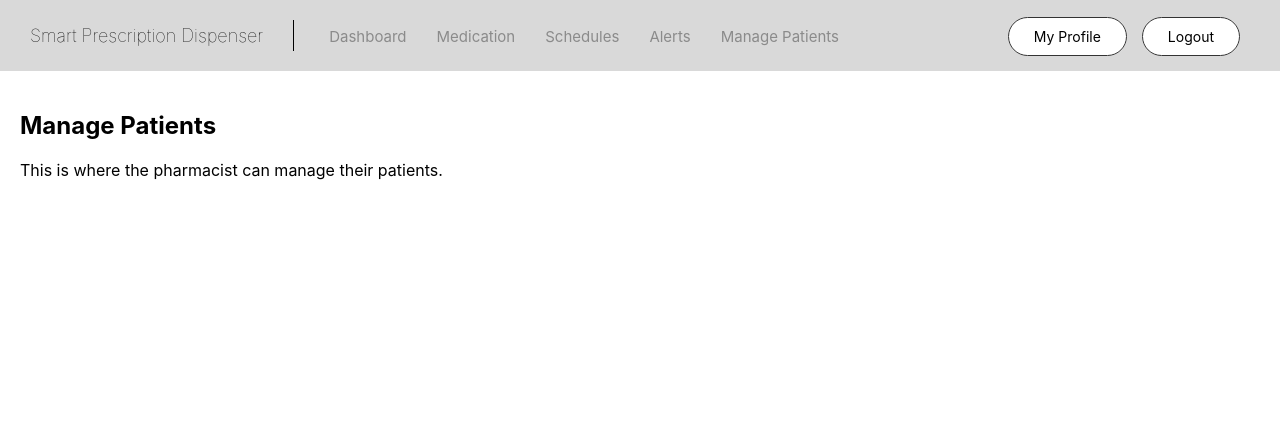
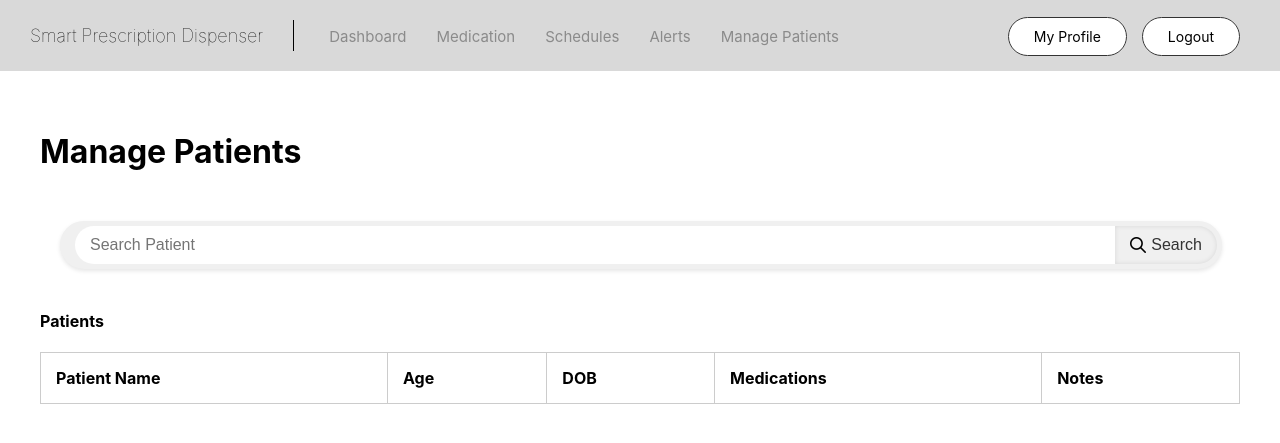
Before and after one commit to mlabeeba/Pill_Dispenser, a Flask app: page /managepatients in a window 1280 px wide. Shown: the top 443 px of the page. Run offline with Flask 3, Linux system fonts and the light colour scheme; lists and menus that the app fills with data are empty; parts of the project's set-up code (start-up, migrations or seed data) failed here and were passed over.

Commit message:
Changed the styling for the login page, made the manage page dynamic by connecting to the database and being able to query.

```diff
--- a/app.py
+++ b/app.py
@@ -1,8 +1,11 @@
-from flask import Flask, render_template, request, redirect, url_for
-
-from database import get_user_by_email
+from flask import Flask, render_template, request, redirect, url_for, flash, jsonify
+from database import get_user_by_email, get_all_patient_names, get_all_patients, Patients, db_session
+from datetime import datetime
 
 app = Flask(__name__)
+app.secret_key = 'labeeba'  # Replace with a secure secret key
+patient_names = [name[0] for name in get_all_patient_names()]  # Get names from database
+patients = get_all_patients()
 
 @app.route('/')
 def root():
@@ -18,30 +21,24 @@ def login():
         # Check for valid user
         user = get_user_by_email(email)
         if user is None:
-            print('Invalid email')
-            return redirect(url_for('error'))  # Redirect to error page for invalid email
-
-        if user.password == password:
+            flash('Invalid email. Please try again.', 'danger')
+            return render_template('login.html')
+        elif user.password != password:
+            flash('Invalid password. Please try again.', 'danger')
+            return render_template('login.html')
+        else:
             return redirect(url_for('dashboard'))
-        else:
-            print('Invalid password')
-            return redirect(url_for('error'))  # Redirect to error page for invalid password
 
     return render_template('login.html')
-
-@app.route('/login-error')
-def error():
-    # Render the error page
-    return render_template('login-error.html')
 
 @app.route('/dashboard')
 def dashboard():
     pharmacist_name = "Pharmacist 1"
-    return render_template('dashboard.html', pharmacist_name=pharmacist_name)
+    return render_template('dashboard.html', pharmacist_name=pharmacist_name, patient_names=patient_names)
 
 @app.route('/medications')
 def medications():
-    return render_template('medications.html')
+    return render_template('medications.html', patient_names=patient_names)
 
 @app.route('/schedule')
 def schedule():
@@ -51,9 +48,49 @@ def schedule():
 def alerts():
     return render_template('alerts.html')
 
-@app.route('/managepatients')
+@app.route('/managepatients', methods=['GET'])
 def managepatients():
-    return render_template('manage-patients.html')
+    search_term = request.args.get('search', '')
+
+    if search_term:
+        patients = db_session.query(Patients).filter(Patients.patient_name.ilike(f"%{search_term}%")).all()
+    else:
+        patients = db_session.query(Patients).all()
+
+    # Check and format DOB for each patient
+    for patient in patients:
+        if isinstance(patient.dob, str):
+            try:
+                # Try to parse the string to a datetime object
+                patient.dob = datetime.strptime(patient.dob, '%Y-%m-%d %H:%M:%S')  # Adjust format if needed
+            except ValueError:
+                # Handle the case if the format doesn't match
+                pass
+        if isinstance(patient.dob, datetime):
+            # Format datetime object to desired string format
+            patient.dob = patient.dob.strftime('%Y-%m-%d')
+
+    return render_template('manage-patients.html', patients=patients, search_term=search_term)
+
+@app.route('/searchpatients', methods=['GET'])
+def searchpatients():
+    search_term = request.args.get('search', '')
+
+    if search_term:
+        patients = db_session.query(Patients).filter(Patients.patient_name.ilike(f"%{search_term}%")).all()
+    else:
+        patients = db_session.query(Patients).all()
+
+    # Convert the patient data to JSON format
+    patients_data = [{
+        'patient_name': patient.patient_name,
+        'age': patient.age,
+        'dob': patient.dob,
+        'medications': patient.medications,
+        'notes': patient.notes
+    } for patient in patients]
+
+    return jsonify(patients_data)
 
 @app.route('/logout')
 def logout():
--- /dev/null
+++ b/static/patient-style.css
@@ -0,0 +1,102 @@
+.manage-patients-container {
+    color: white;
+    padding: 20px;
+}
+
+h1 {
+    color: black;
+    margin-bottom: 50px;
+}
+
+
+.search-bar input {
+    width: 100%;
+    padding: 10px;
+    font-size: 16px;
+    margin-left: 10px;
+    text-decoration: none;
+    border-color: black;
+    border-radius: 40px;
+    border-width: 1px;
+}
+
+.search-bar button {
+    background: none;
+    border: none;
+    cursor: pointer;
+}
+
+.patients-table {
+    width: 100%;
+    border-collapse: collapse;
+    margin-top: 20px;
+    color: black;
+
+}
+
+.patients-table th, .patients-table td {
+    padding: 15px;
+    border: 1px solid #ccc;
+    text-align: left;
+}
+
+.actions {
+    margin-top: 15px;
+}
+
+.edit-btn, .add-btn, .remove-btn {
+    background: #f0f0f0;
+    border: none;
+    padding: 10px;
+    margin-right: 5px;
+    cursor: pointer;
+}
+
+.search-bar {
+    display: flex;
+    align-items: center;
+    background-color: #f0f0f0;       /* Light gray background for the search bar */
+    border-radius: 25px;             /* Rounded corners for the search bar */
+    padding: 5px;
+    width: 96%;
+    box-shadow: 0px 2px 4px rgba(0, 0, 0, 0.1); /* Light shadow for depth */
+    margin-left: 20px;
+
+}
+
+#searchPatient {
+    flex: 1;                         /* Expands the input to take available space */
+    border: none;                    /* Remove default border */
+    outline: none;                   /* Remove default outline */
+    padding: 10px 15px;              /* Inner padding for text */
+    font-size: 16px;
+    border-radius: 25px 0 0 25px;    /* Rounded corners on the left */
+}
+
+.search-btn {
+    display: flex;
+    align-items: center;
+    background-color: #ffffff;       /* White background for the button */
+    border: none;                    /* Remove border */
+    padding: 10px 15px;              /* Padding for clickable area */
+    cursor: pointer;
+    font-size: 16px;
+    color: #333;                     /* Text color */
+    border-radius: 0 25px 25px 0;    /* Rounded corners on the right */
+    box-shadow: inset 0px 0px 5px rgba(0, 0, 0, 0.1); /* Inner shadow for the button */
+}
+
+.search-btn:hover {
+    background-color: #cccccc;
+}
+
+.search-icon {
+    width: 16px;                     /* Set icon size */
+    height: 16px;
+    margin-right: 5px;               /* Space between icon and text */
+}
+
+h4 {
+    color: black;
+    padding-top: 20px;
+}
--- a/templates/manage-patients.html
+++ b/templates/manage-patients.html
@@ -1,9 +1,92 @@
-<!-- templates/manage-patients.html -->
 {% extends "layout.html" %}
 
 {% block title %}Manage Patients{% endblock %}
 
 {% block content %}
-    <h2>Manage Patients</h2>
-    <p>This is where the pharmacist can manage their patients.</p>
+
+<head>
+    <meta charset="UTF-8">
+    <meta name="viewport" content="width=device-width, initial-scale=1.0">
+    <title>Manage Patients</title>
+    <link rel="stylesheet" href="{{ url_for('static', filename='patient-style.css') }}">
+</head>
+
+<div class="manage-patients-container">
+    <h1>Manage Patients</h1>
+
+    <!-- Search form with input field -->
+    <div class="search-bar">
+        <input type="text" name="search" placeholder="Search Patient" id="searchPatient">
+        <button type="button" class="search-btn">
+            <img src="{{ url_for('static', filename='images/search.png') }}" alt="Search" class="search-icon">
+            Search
+        </button>
+    </div>
+
+    <!-- Patients table -->
+    <table class="patients-table">
+    <h4>Patients</h4>
+        <thead>
+            <tr>
+                <th>Patient Name</th>
+                <th>Age</th>
+                <th>DOB</th>
+                <th>Medications</th>
+                <th>Notes</th>
+            </tr>
+        </thead>
+        <tbody id="patientsTableBody">
+            {% for patient in patients %}
+                <tr>
+                    <td>{{ patient.patient_name }}</td>
+                    <td>{{ patient.age }}</td>
+                    <td>{{ patient.dob }}</td>
+                    <td>{{ patient.medications }}</td>
+                    <td>{{ patient.notes }}</td>
+                </tr>
+            {% endfor %}
+        </tbody>
+    </table>
+</div>
+
+<script>
+    // Select the search input and table body
+    const searchInput = document.getElementById('searchPatient');
+    const tableBody = document.getElementById('patientsTableBody');
+
+    // Listen for input on the search box
+    searchInput.addEventListener('input', function() {
+        const searchTerm = searchInput.value;
+
+        // Send an AJAX request to the server
+        fetch(`/searchpatients?search=${searchTerm}`)
+            .then(response => response.json())
+            .then(data => {
+                // Clear the current table rows
+                tableBody.innerHTML = '';
+
+                // Populate the table with the new data
+                if (data.length > 0) {
+                    data.forEach(patient => {
+                        const row = document.createElement('tr');
+                        row.innerHTML = `
+                            <td>${patient.patient_name}</td>
+                            <td>${patient.age}</td>
+                            <td>${patient.dob}</td>
+                            <td>${patient.medications}</td>
+                            <td>${patient.notes}</td>
+                        `;
+                        tableBody.appendChild(row);
+                    });
+                } else {
+                    // Display "No matching patients found" if no data is returned
+                    const row = document.createElement('tr');
+                    row.innerHTML = `<td colspan="5" style="text-align: center; color: gray;">No matching patients found.</td>`;
+                    tableBody.appendChild(row);
+                }
+            })
+            .catch(error => console.error('Error fetching data:', error));
+    });
+</script>
+
 {% endblock %}
```
Also changed, not shown: database.py (+16 -0 lines), static/login-style.css (+104 -87 lines), templates/dashboard.html (+4 -5 lines), templates/login-error.html (deleted, +0 -38 lines), templates/login.html (+39 -17 lines), templates/medications.html (+3 -5 lines), static/images/search-hover.png (added), static/images/search.png (added), 2 other files.
